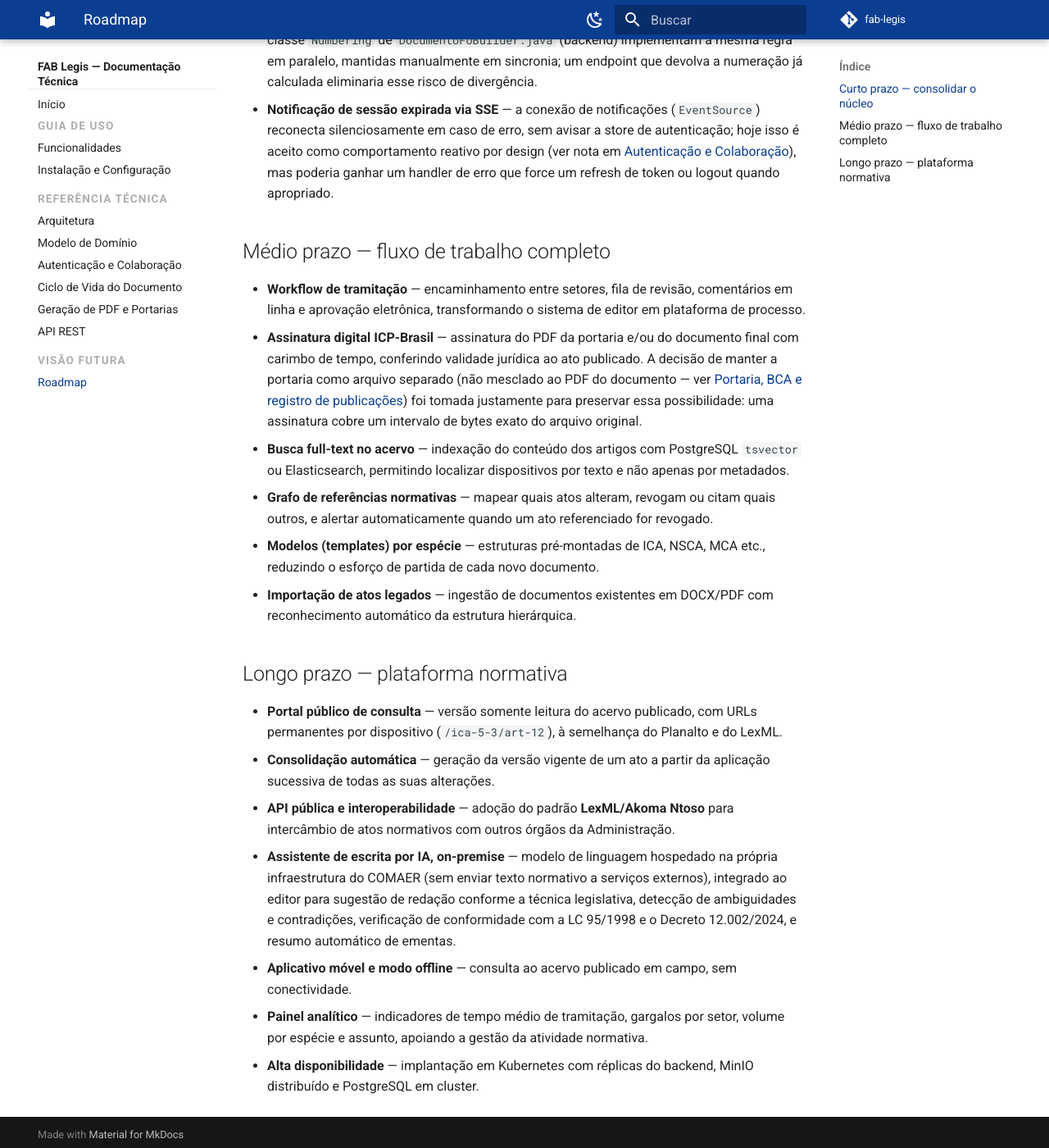
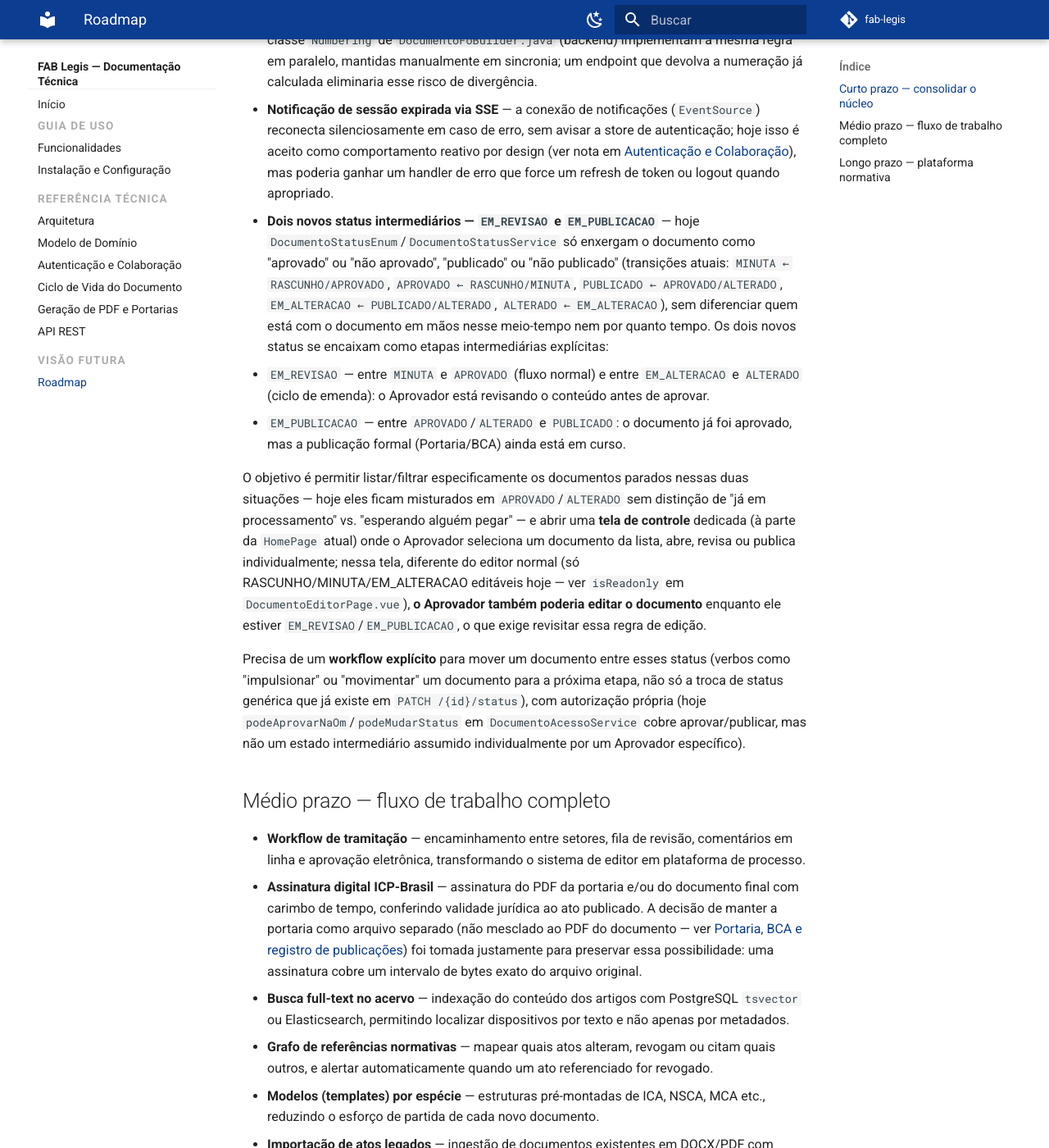
Before and after one commit to danielchipolesch/fab-legis, an MkDocs documentation site: the page built from docs/roadmap.md, in a window 1280 px wide and 1400 px high, scrolled down 676 px. Shown: the whole window at 82% size. Built offline with MkDocs 1.6.1 and Material for MkDocs 9.7.7, drawn with Linux system fonts in a browser that asks for light colours; comment, search, counter and statistics services are not loaded.

Commit message:
docs: adiciona status EM_REVISAO/EM_PUBLICACAO ao roadmap de curto prazo
Registra a necessidade de dois status intermediarios (entre
MINUTA/EM_ALTERACAO e APROVADO/ALTERADO, e entre APROVADO/ALTERADO e
PUBLICADO), uma tela de controle dedicada para o Aprovador
selecionar/revisar/publicar documentos individualmente (com edicao
permitida nesses status), e um workflow explicito de movimentacao
entre eles. Somente documentacao -- nenhuma regra implementada.

```diff
--- a/docs/roadmap.md
+++ b/docs/roadmap.md
@@ -10,6 +10,13 @@ O FAB Legis foi desenhado para crescer. As linhas de evolução abaixo estão or
 - **Exportação DOCX nativa** — o HTML portável produzido pelo editor já foi pensado para isso; falta o conversor no backend.
 - **Backend como fonte única da numeração/ordenação** — hoje `numbering.js` (frontend) e a classe `Numbering` de `DocumentoFoBuilder.java` (backend) implementam a mesma regra em paralelo, mantidas manualmente em sincronia; um endpoint que devolva a numeração já calculada eliminaria esse risco de divergência.
 - **Notificação de sessão expirada via SSE** — a conexão de notificações (`EventSource`) reconecta silenciosamente em caso de erro, sem avisar a store de autenticação; hoje isso é aceito como comportamento reativo por design (ver nota em [Autenticação e Colaboração](autenticacao.md)), mas poderia ganhar um handler de erro que force um refresh de token ou logout quando apropriado.
+- **Dois novos status intermediários — `EM_REVISAO` e `EM_PUBLICACAO`** — hoje `DocumentoStatusEnum`/`DocumentoStatusService` só enxergam o documento como "aprovado" ou "não aprovado", "publicado" ou "não publicado" (transições atuais: `MINUTA ← RASCUNHO/APROVADO`, `APROVADO ← RASCUNHO/MINUTA`, `PUBLICADO ← APROVADO/ALTERADO`, `EM_ALTERACAO ← PUBLICADO/ALTERADO`, `ALTERADO ← EM_ALTERACAO`), sem diferenciar quem está com o documento em mãos nesse meio-tempo nem por quanto tempo. Os dois novos status se encaixam como etapas intermediárias explícitas:
+  - `EM_REVISAO` — entre `MINUTA` e `APROVADO` (fluxo normal) e entre `EM_ALTERACAO` e `ALTERADO` (ciclo de emenda): o Aprovador está revisando o conteúdo antes de aprovar.
+  - `EM_PUBLICACAO` — entre `APROVADO`/`ALTERADO` e `PUBLICADO`: o documento já foi aprovado, mas a publicação formal (Portaria/BCA) ainda está em curso.
+
+  O objetivo é permitir listar/filtrar especificamente os documentos parados nessas duas situações — hoje eles ficam misturados em `APROVADO`/`ALTERADO` sem distinção de "já em processamento" vs. "esperando alguém pegar" — e abrir uma **tela de controle** dedicada (à parte da `HomePage` atual) onde o Aprovador seleciona um documento da lista, abre, revisa ou publica individualmente; nessa tela, diferente do editor normal (só RASCUNHO/MINUTA/EM_ALTERACAO editáveis hoje — ver `isReadonly` em `DocumentoEditorPage.vue`), **o Aprovador também poderia editar o documento** enquanto ele estiver `EM_REVISAO`/`EM_PUBLICACAO`, o que exige revisitar essa regra de edição.
+
+  Precisa de um **workflow explícito** para mover um documento entre esses status (verbos como "impulsionar" ou "movimentar" um documento para a próxima etapa, não só a troca de status genérica que já existe em `PATCH /{id}/status`), com autorização própria (hoje `podeAprovarNaOm`/`podeMudarStatus` em `DocumentoAcessoService` cobre aprovar/publicar, mas não um estado intermediário assumido individualmente por um Aprovador específico).
 
 ## Médio prazo — fluxo de trabalho completo
 
```
